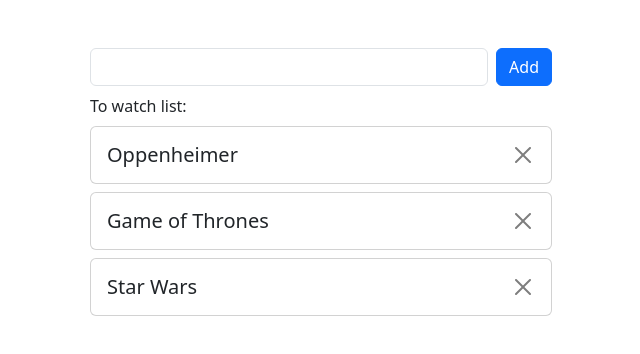
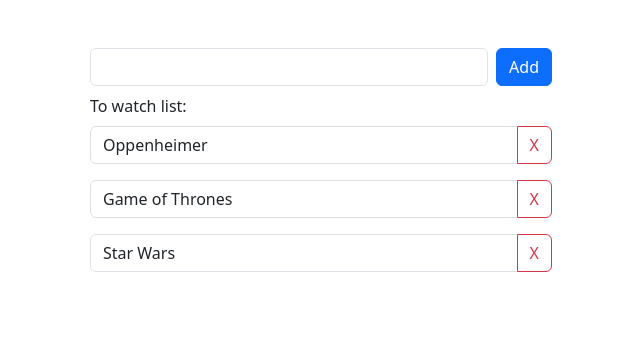
Before and after one commit to arnasir505/homework59, a React (Vite) app: page / in a window 1280 px wide. Shown: the top 354 px of the page, without its empty margins (319-959 px from the left). Built offline with nearby package versions, Linux system fonts and the light colour scheme.

Commit message:
Added ability to change movie name

```diff
--- a/src/App.tsx
+++ b/src/App.tsx
@@ -1,4 +1,4 @@
-import { FormEventHandler, useState } from 'react';
+import React, { useState } from 'react';
 import { v4 as uuidv4 } from 'uuid';
 import MovieForm from './Task1/MovieForm/MovieForm';
 import { Movie } from './types';
@@ -25,13 +25,30 @@
     setMovies((prevState) => [...prevState, movie]);
   };
 
+  const changeMovieTitle = (
+    e: React.ChangeEvent<HTMLInputElement>,
+    id: string
+  ) => {
+    setMovies((prevState) => {
+      const foundIndex = prevState.findIndex((movie) => movie.id === id);
+      const movie = prevState[foundIndex];
+      movie.title = e.target.value;
+      return [...prevState];
+    });
+  };
+
   return (
     <div className='container'>
       <div className='p-5 w-50 mx-auto'>
-        <MovieForm onMovieFormSubmit={addMovie}/>
+        <MovieForm onMovieFormSubmit={addMovie} />
         <p className='my-2'>To watch list:</p>
         {movies.map((movie) => (
-          <MovieItem title={movie.title} id={movie.id} key={movie.id}/>
+          <MovieItem
+            title={movie.title}
+            id={movie.id}
+            handleTitleChange={changeMovieTitle}
+            key={movie.id}
+          />
         ))}
       </div>
     </div>
--- a/src/Task1/MovieForm/MovieForm.tsx
+++ b/src/Task1/MovieForm/MovieForm.tsx
@@ -11,7 +11,7 @@
 
 const MovieForm: React.FC<Props> = ({ onMovieFormSubmit }) => {
   const [movieInput, setMovieInput] = useState({
-    id: uuidv4(),
+    id: '',
     title: '',
   });
 
@@ -23,7 +23,10 @@
   };
 
   return (
-    <form className='d-flex' onSubmit={(e) => onMovieFormSubmit(e, movieInput)}>
+    <form
+      className='d-flex'
+      onSubmit={(e) => onMovieFormSubmit(e, { ...movieInput, id: uuidv4() })}
+    >
       <input
         type='text'
         className='form-control'
--- a/src/Task1/MovieItem/MovieItem.tsx
+++ b/src/Task1/MovieItem/MovieItem.tsx
@@ -3,15 +3,24 @@
 interface Props {
   id: string;
   title: string;
+  handleTitleChange: (
+    e: React.ChangeEvent<HTMLInputElement>,
+    id: string
+  ) => void;
 }
 
-const MovieItem: React.FC<Props> = ({ title, id }) => {
+const MovieItem: React.FC<Props> = ({ title, id, handleTitleChange }) => {
   return (
-    <div className='card my-2'>
-      <div className='card-body d-flex justify-content-between'>
-        <h5 className='m-0'>{title}</h5>
-        <button type='button' className='btn-close'></button>
-      </div>
+    <div className='input-group mb-3'>
+      <input
+        type='text'
+        className='form-control'
+        value={title}
+        onChange={(e) => handleTitleChange(e, id)}
+      />
+      <button type='button' className='btn btn-outline-danger'>
+        X
+      </button>
     </div>
   );
 };
```
